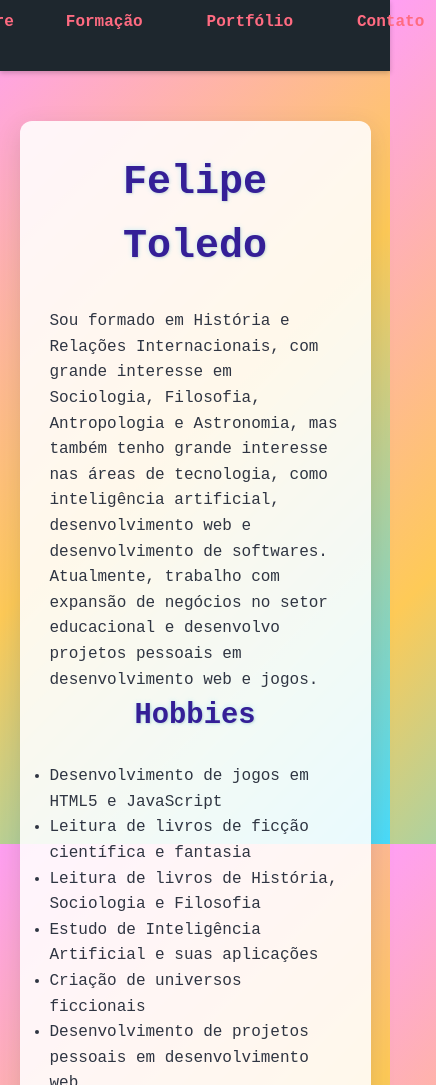
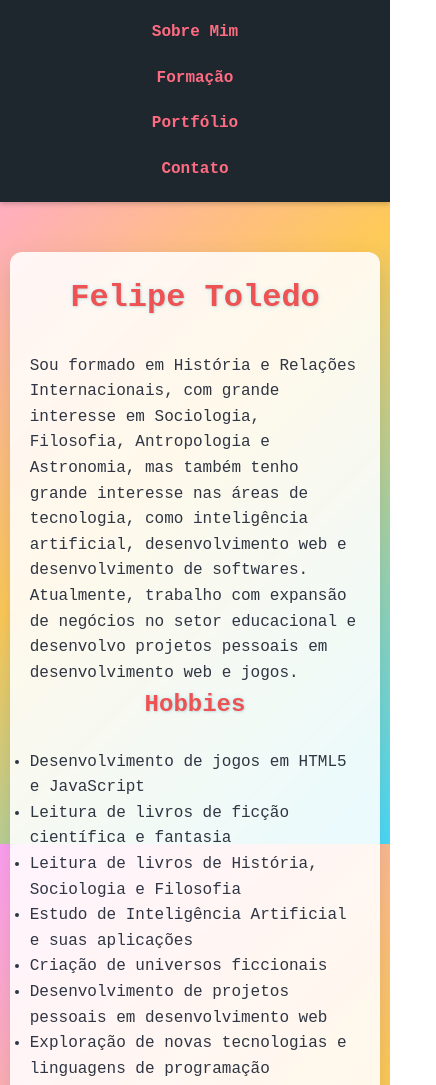
Before and after one commit to lipe404/meu-portfolio, a plain HTML site: page index.html in a window 390 px wide. Shown: the top 1085 px of the page, 436 px wide, since content can reach past the window. Drawn offline with Linux system fonts and the light colour scheme.

Commit message:
Ajusta estilos de navegação e cabeçalhos, adiciona media queries para responsividade

```diff
--- a/style.css
+++ b/style.css
@@ -110,6 +110,7 @@ nav ul li a:focus {
   );
   text-shadow: 0 0 8px var(--color-text-nav-link-hover);
   outline: none;
+  text-decoration: none;
 }
 
 /* Seções de Conteúdo */
@@ -126,7 +127,7 @@ section {
 /* Cabeçalhos */
 h1,
 h2 {
-  color: var(--color-heading);
+  color: var(--color-accent-red);
   text-align: center;
   margin-bottom: 25px;
   text-shadow: 1px 1px 2px rgba(0, 0, 0, 0.1), 0 0 5px rgba(72, 219, 251, 0.3);
@@ -139,6 +140,16 @@ h1 {
 
 h2 {
   font-size: 1.8em;
+}
+
+/*Portfólio*/
+ul li a {
+    text-decoration: none;
+    font-weight: bold;
+}
+ul li a:hover {
+    color: var(--color-nav-bg);
+    text-decoration: none;
 }
 
 /* Formulários */
@@ -212,3 +223,28 @@ form button:focus {
   box-shadow: 0 4px 8px rgba(0, 0, 0, 0.3);
   outline: none;
 }
+
+/* Media Queries */
+@media (max-width: 768px) {
+  nav ul {
+    flex-direction: column;
+    align-items: center;
+  }
+
+  nav ul li {
+    margin: 10px 0;
+  }
+
+  section {
+    width: 95%;
+    padding: 20px;
+  }
+
+  h1 {
+    font-size: 2em;
+  }
+
+  h2 {
+    font-size: 1.5em;
+  }
+}
```
